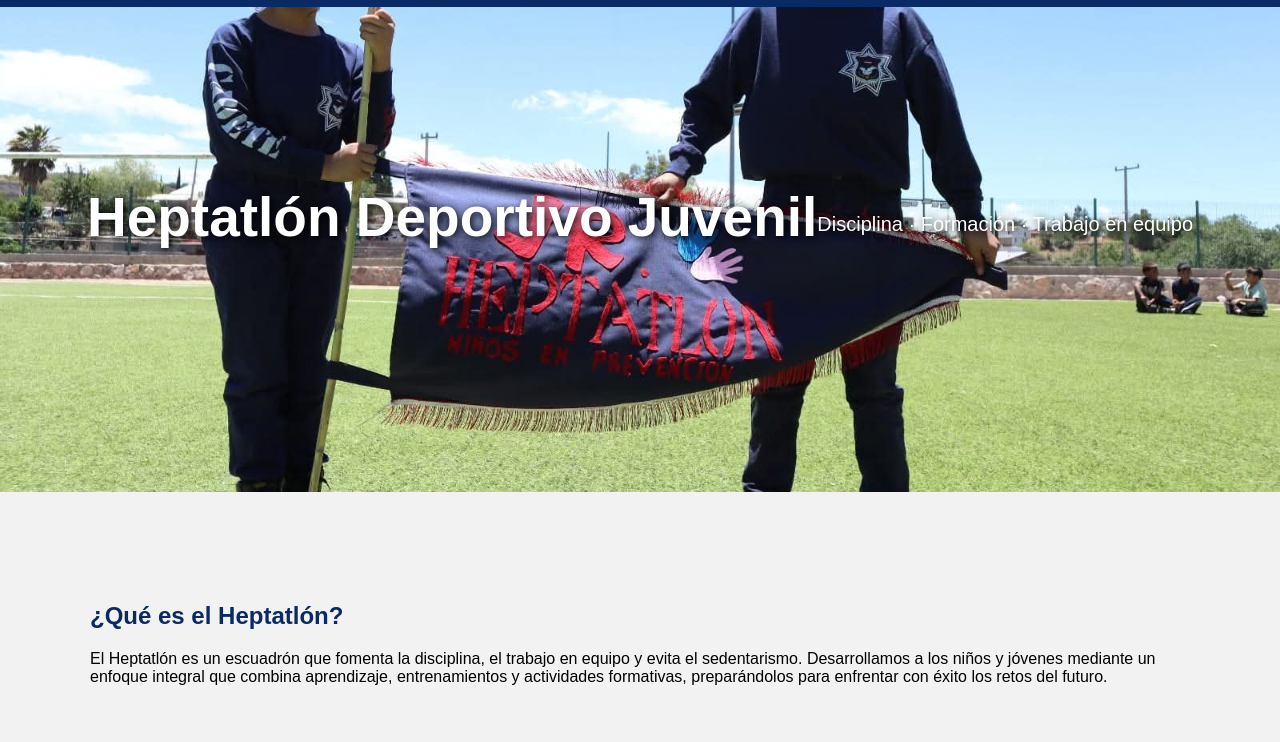
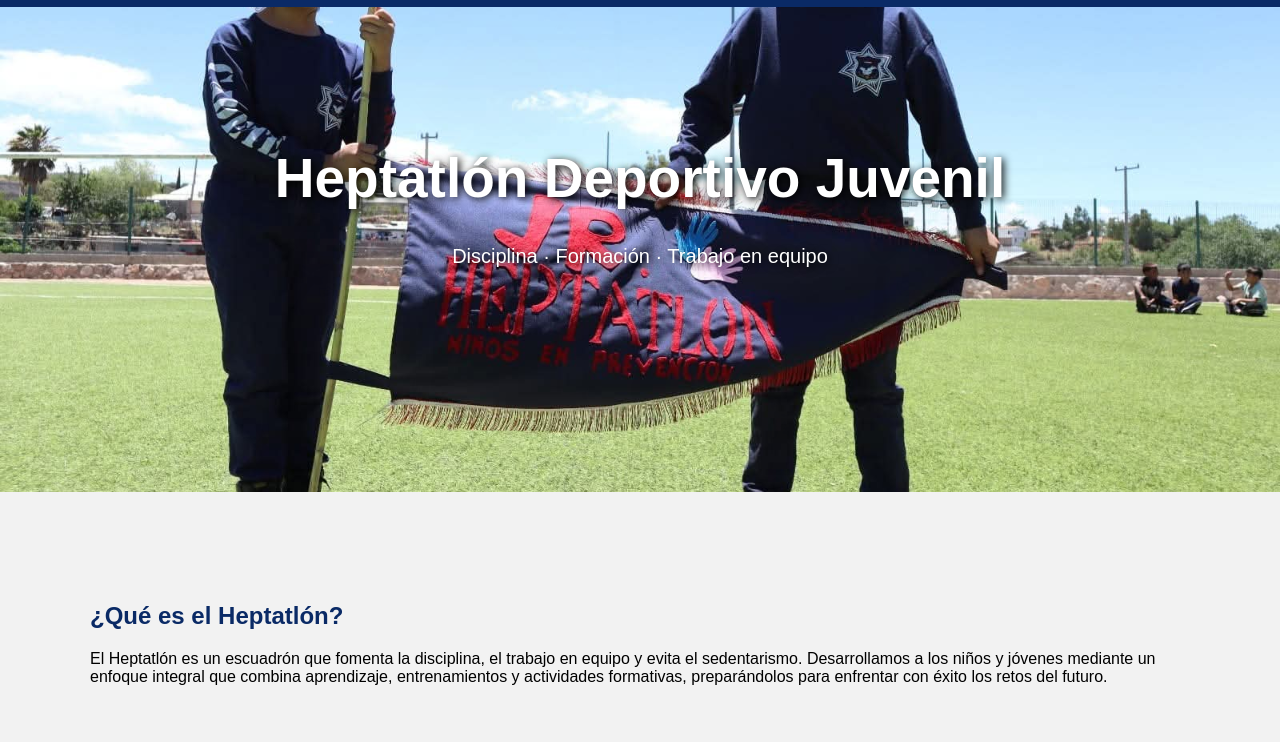
Before and after one commit to HeptatlonNogales/heptatlonnogales.github.io, a plain HTML site: page index.html in a window 1280 px wide. Shown: the part 58-800 px from the top of the page. Drawn offline with Linux system fonts and the light colour scheme.

Commit message:
heptatlón página lista

```diff
--- a/index.html
+++ b/index.html
@@ -39,7 +39,7 @@
         header {
           height: 550px;
           display: flex;
-          flex-decoration: column;
+          flex-direction: column;
           justify-content: center;
           align-items: center;
           color: white;
```
